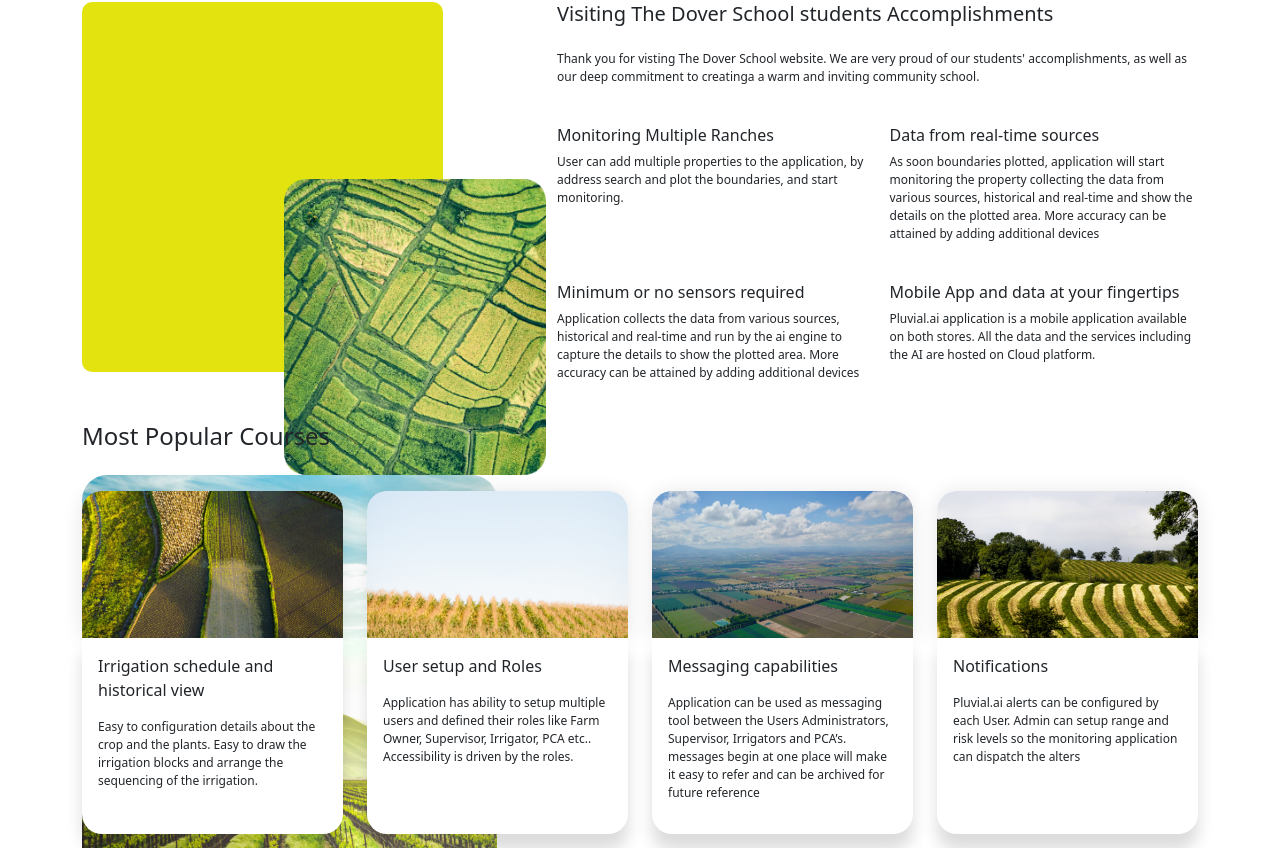
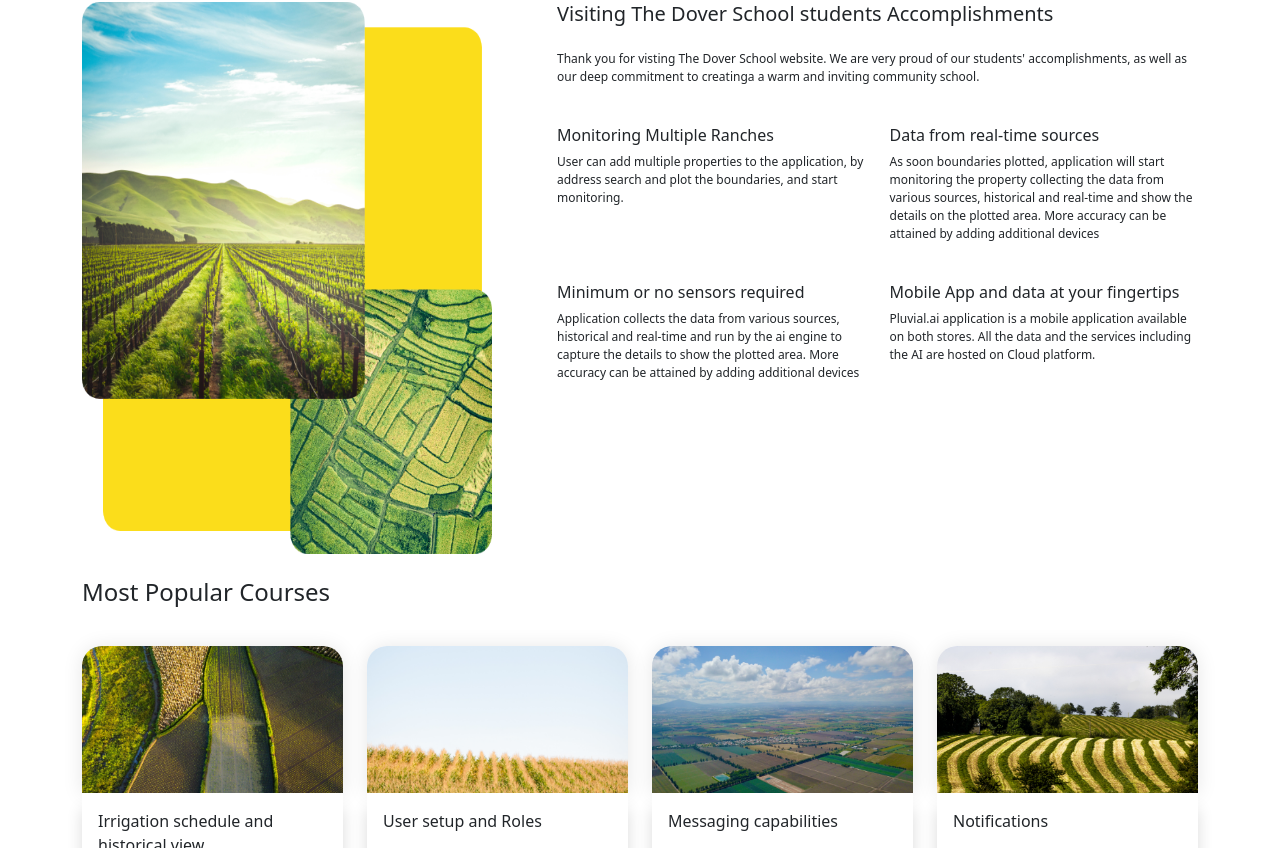
Before and after one commit to sathishpaccore/Pluvial-Project, an Angular app: page / in a window 1280 px wide. Shown: the part 1632-2480 px from the top of the page. Built offline with nearby package versions, Linux system fonts and the light colour scheme.

Commit message:
home-changes

```diff
--- a/src/app/home/home.component.css
+++ b/src/app/home/home.component.css
@@ -254,16 +254,10 @@ right: 0px;
 }
 
 
-.background-img {
-    background: #e3e30f;
-    height: 370px;
-    width: 80%;
-    border-radius: 10px;
+
+
+.yellow-greenImg {
+        height: 69vh;
+        width: 91%;
+
 }
-
-.greenImg {
-    vertical-align: middle;
-    height: 37vh;
-    padding-left: 202px;
-    margin-top: 177px;
-}
--- a/src/app/home/home.component.html
+++ b/src/app/home/home.component.html
@@ -165,9 +165,8 @@
 <div class="container mt-4">
   <div class="row">
     <div class="col-lg-5 mt-4">
-      <div class="background-img">
-          <img class="greenImg" src="../assets/images/Rectangle152.png" alt="">
-          <img class="" src="../assets/images/Rectangle151.png" alt="">
+      <div class="">
+          <img class="yellow-greenImg" src="../assets/images/Group74.png" alt="Group74">
       </div>
     </div>
     <div class="col-lg-7 mt-4">
```
Also changed, not shown: src/assets/images/Group74.png (added).
